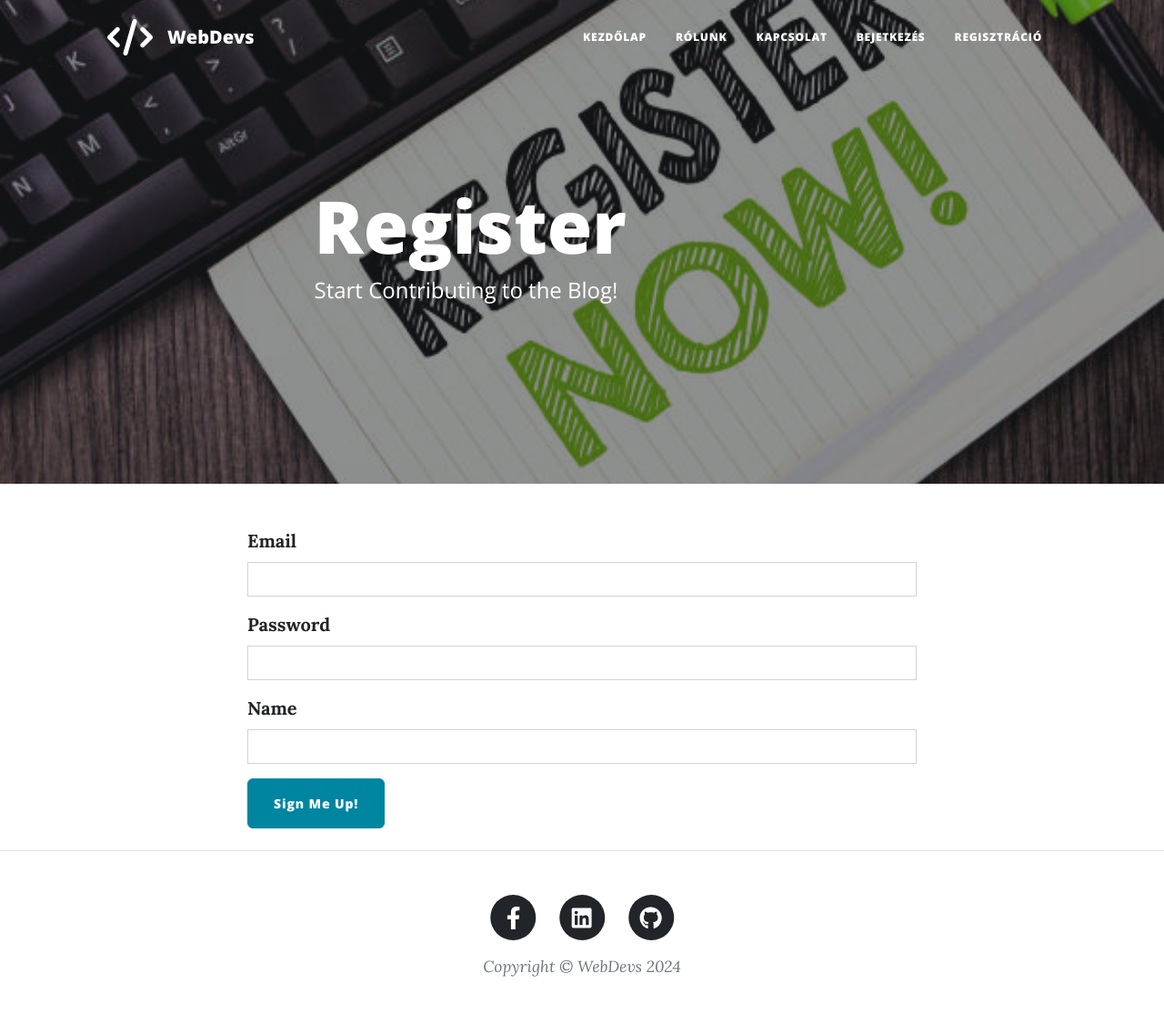
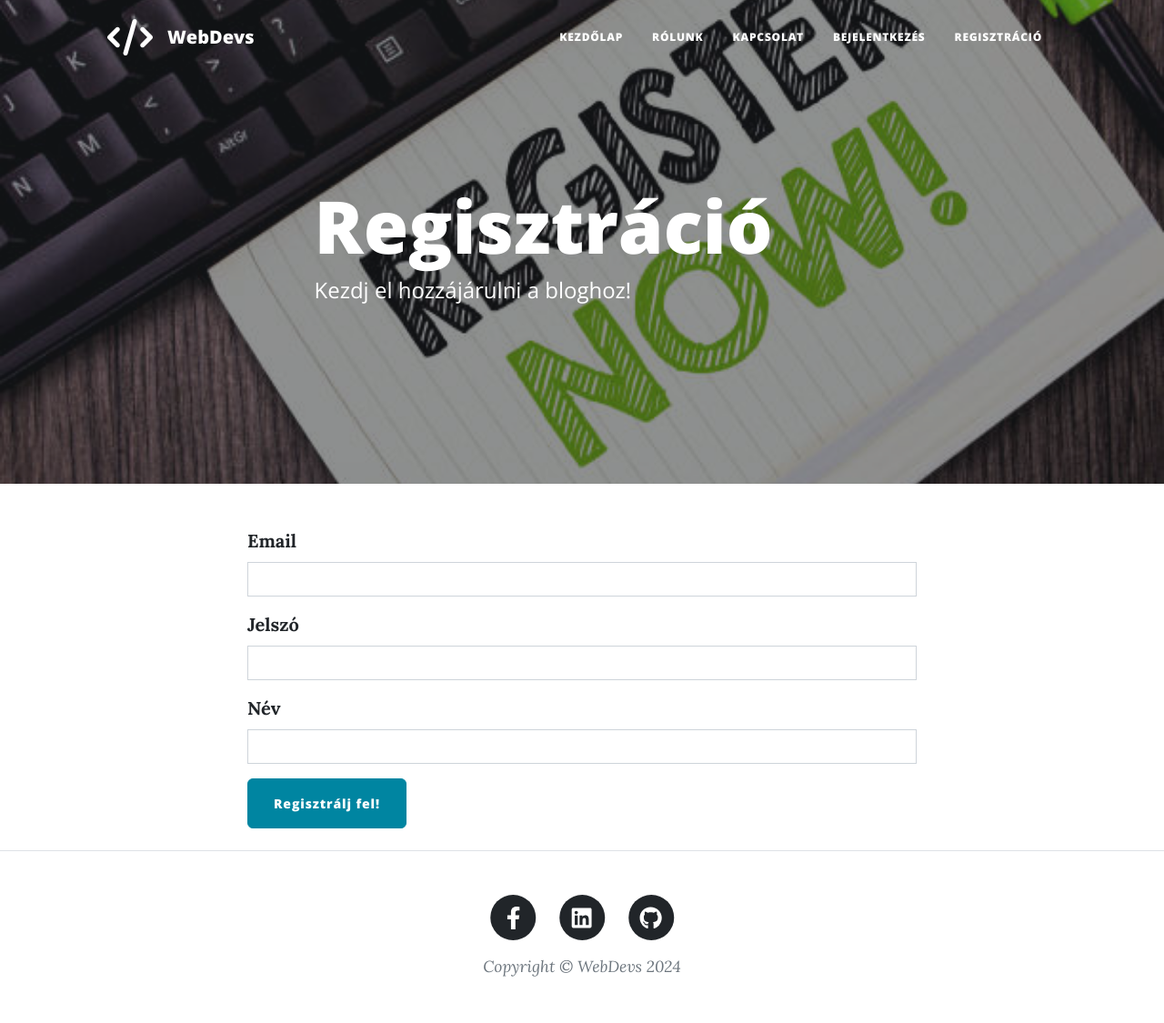
Before and after one commit to janos870/webdevs, a Flask app: page /register in a window 1280 px wide. Shown: the whole page at 91% size. Run offline with Flask 3, Linux system fonts and the light colour scheme; some libraries are stand-ins or nearby versions.

Commit message:
change language on post, profile, login and register pages

```diff
--- a/forms.py
+++ b/forms.py
@@ -6,29 +6,29 @@ from flask_ckeditor import CKEditorField
 
 # WTForm for creating a blog post
 class CreatePostForm(FlaskForm):
-    title = StringField("Blog Post Title", validators=[DataRequired()])
-    subtitle = StringField("Subtitle", validators=[DataRequired()])
-    img_url = StringField("Blog Image URL", validators=[DataRequired(), URL()])
-    body = CKEditorField("Blog Content", validators=[DataRequired()])
-    submit = SubmitField("Submit Post")
+    title = StringField("Blogbejegyzés címe", validators=[DataRequired()])
+    subtitle = StringField("Felirat", validators=[DataRequired()])
+    img_url = StringField("Blog kép URL-je", validators=[DataRequired(), URL()])
+    body = CKEditorField("Blog tartalma", validators=[DataRequired()])
+    submit = SubmitField("Bejegyzés elküldése")
 
 
 # Create a form to register new users
 class RegisterForm(FlaskForm):
     email = StringField("Email", validators=[DataRequired()])
-    password = PasswordField("Password", validators=[DataRequired()])
-    name = StringField("Name", validators=[DataRequired()])
-    submit = SubmitField("Sign Me Up!")
+    password = PasswordField("Jelszó", validators=[DataRequired()])
+    name = StringField("Név", validators=[DataRequired()])
+    submit = SubmitField("Regisztrálj fel!")
 
 
 # Create a form to login existing users
 class LoginForm(FlaskForm):
     email = StringField("Email", validators=[DataRequired()])
-    password = PasswordField("Password", validators=[DataRequired()])
-    submit = SubmitField("Let Me In!")
+    password = PasswordField("Jelszó", validators=[DataRequired()])
+    submit = SubmitField("Engedj be!")
 
 
 # Create a form to add comments
 class CommentForm(FlaskForm):
-    comment_text = CKEditorField("Comment", validators=[DataRequired()])
-    submit = SubmitField("Submit Comment")
+    comment_text = CKEditorField("Hozzászólás", validators=[DataRequired()])
+    submit = SubmitField("Hozzászólás beküldése")
--- a/main.py
+++ b/main.py
@@ -122,11 +122,11 @@ def login():
         user = result.scalar()
         # Email doesn't exist
         if not user:
-            flash("That email does not exist, please try again.")
+            flash("Ez az e-mail cím nem létezik, próbáld újra.")
             return redirect(url_for('login'))
         # Password incorrect
         elif not check_password_hash(user.password, password):
-            flash('Password incorrect, please try again.')
+            flash('Hibás jelszó, próbálkozzon újra.')
             return redirect(url_for('login'))
         else:
             login_user(user)
--- a/templates/header.html
+++ b/templates/header.html
@@ -90,7 +90,7 @@
           <a
             class="nav-link px-lg-3 py-3 py-lg-4"
             href="{{ url_for('login') }}"
-          >Bejetkezés</a
+          >Bejelentkezés</a
           >
         </li>
         <li class="nav-item d-flex align-items-center">
--- a/templates/login.html
+++ b/templates/login.html
@@ -11,8 +11,8 @@
         <div class="row gx-4 gx-lg-5 justify-content-center">
             <div class="col-md-10 col-lg-8 col-xl-7">
                 <div class="page-heading">
-                    <h1>Log In</h1>
-                    <span class="subheading">Welcome Back!</span>
+                    <h1>Jelentkezz be</h1>
+                    <span class="subheading">Üdv újra!</span>
                 </div>
             </div>
         </div>
--- a/templates/register.html
+++ b/templates/register.html
@@ -10,8 +10,8 @@ include "header.html" %}
         <div class="row gx-4 gx-lg-5 justify-content-center">
             <div class="col-md-10 col-lg-8 col-xl-7">
                 <div class="page-heading">
-                    <h1>Register</h1>
-                    <span class="subheading">Start Contributing to the Blog!</span>
+                    <h1>Regisztráció</h1>
+                    <span class="subheading">Kezdj el hozzájárulni a bloghoz!</span>
                 </div>
             </div>
         </div>
```
Also changed, not shown: templates/post.html (+4 -4 lines), templates/profile.html (+6 -6 lines).
